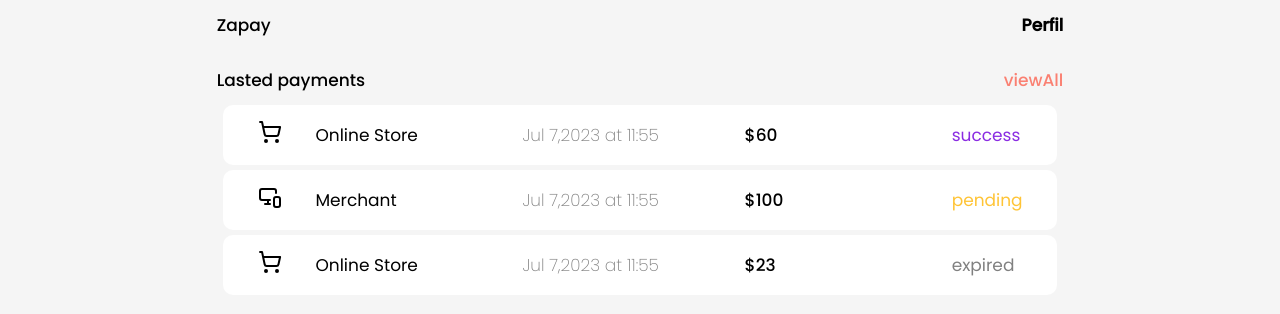
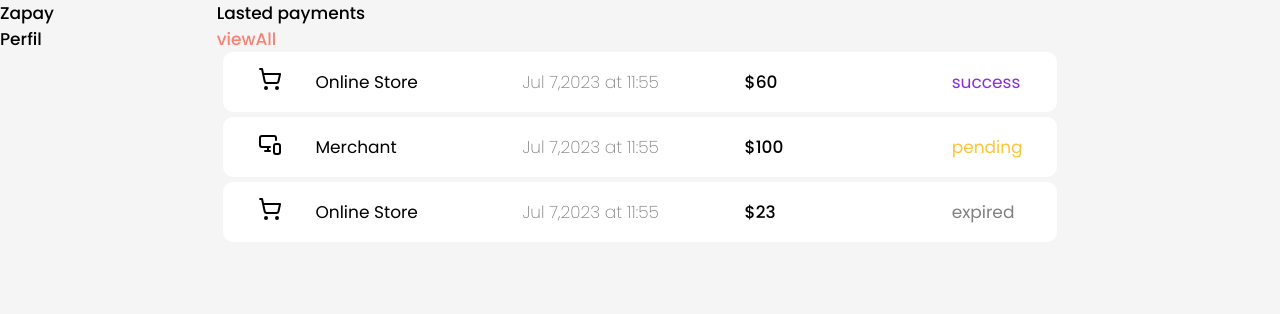
Before and after one commit to Oj2345/proyecto-1, a Next.js app: page / in a window 1280 px wide. Shown: the top 314 px of the page. Built offline with nearby package versions, Linux system fonts and the light colour scheme.

Commit message:
feat: change class ItemTitle to title

```diff
--- a/components/Header.tsx
+++ b/components/Header.tsx
@@ -10,13 +10,13 @@ const poppins = Poppins({
 export default function Header() {
   return (
     <header className={`${style.content} ${poppins.className}`}>
-      <div className={style.Text1}>
+      <div className={style.text1}>
         <p className={style.Title}>Zapay</p>
-        <a href="#" className={style.Perfil}>
+        <a href="#" className={style.perfil}>
           Perfil
-        </a>{" "}
+        </a>
       </div>
-      <div className={style.Text2}>
+      <div className={style.text2}>
         <p className={style.Title}>Lasted payments</p>
         <a href="#" className={style.viewAll}>
           viewAll
```
